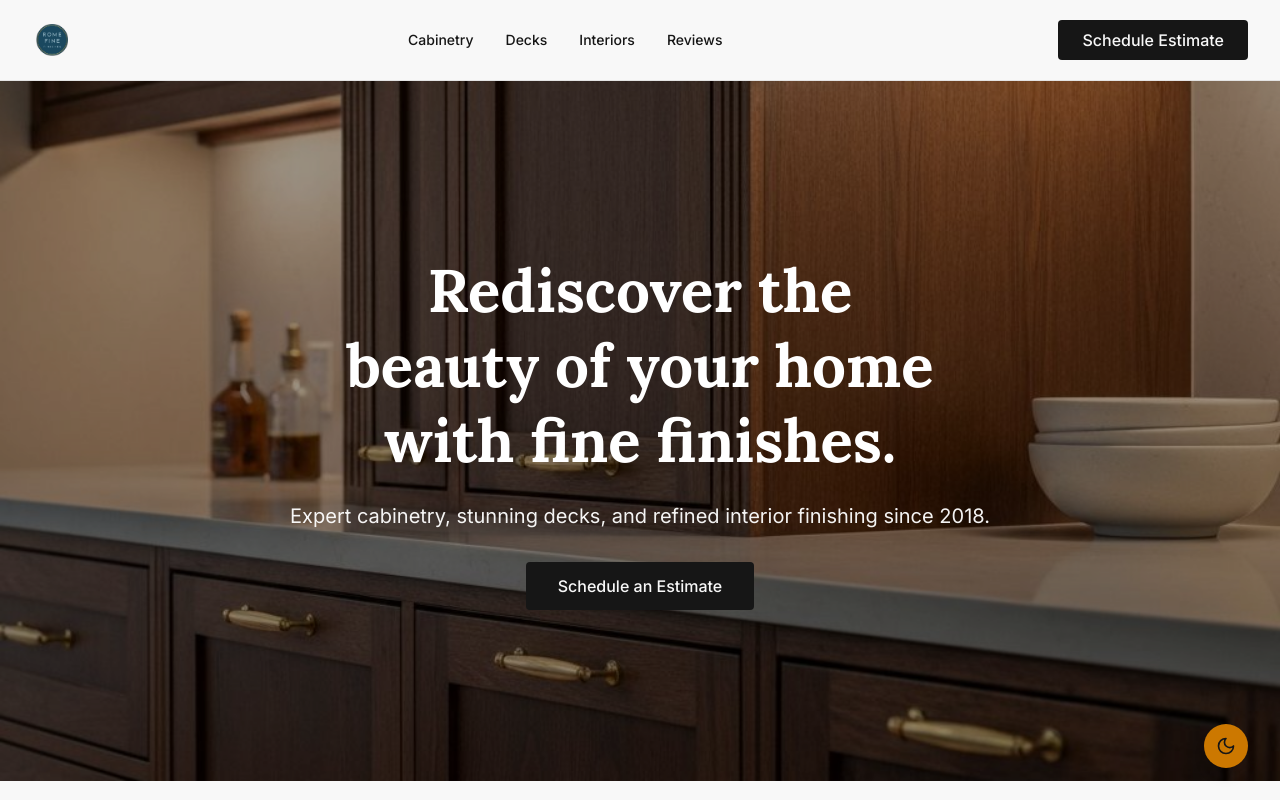
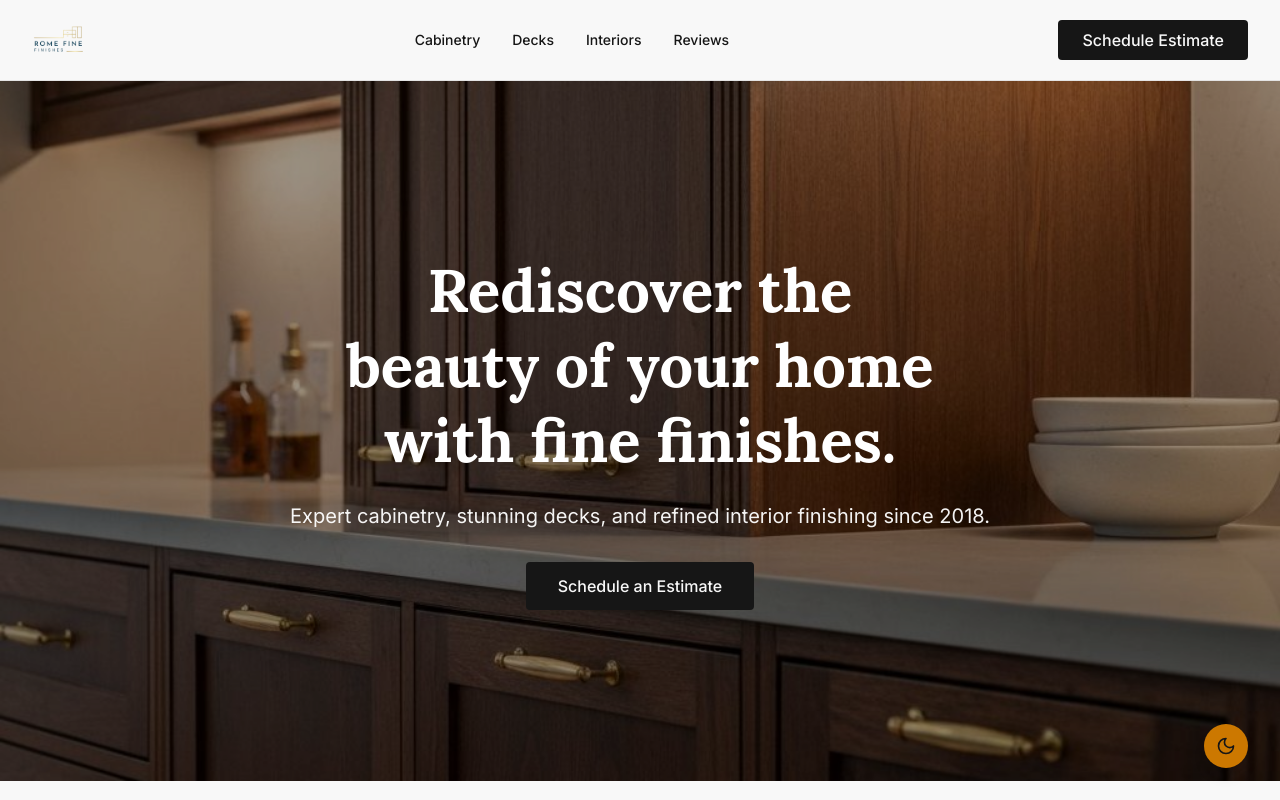
Before and after one commit to mcpmessenger/rome-fine-finishes-website, a Next.js app: page / in a window 1280 px wide. Shown: the top 800 px of the page. Built offline with nearby package versions, Linux system fonts and the light colour scheme.

Commit message:
Restore full logo in navigation

```diff
--- a/components/navigation.tsx
+++ b/components/navigation.tsx
@@ -22,7 +22,7 @@ export default function Navigation({ isDark }: { isDark: boolean }) {
           {/* Logo */}
           <Link href="/" className="flex items-center">
             <Image
-              src="/favicon.svg"
+              src="/Untitled design (27).png"
               alt="Rome Fine Finishes logo"
               width={40}
               height={40}
```
